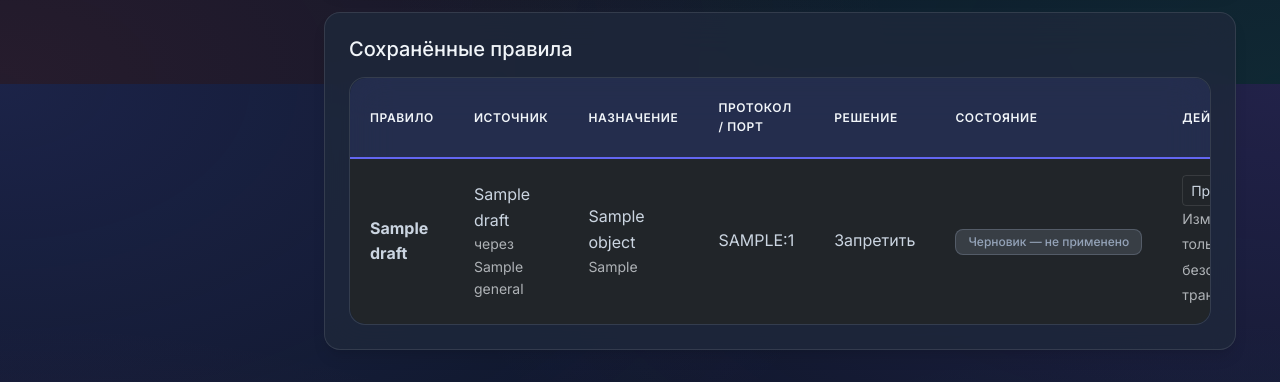
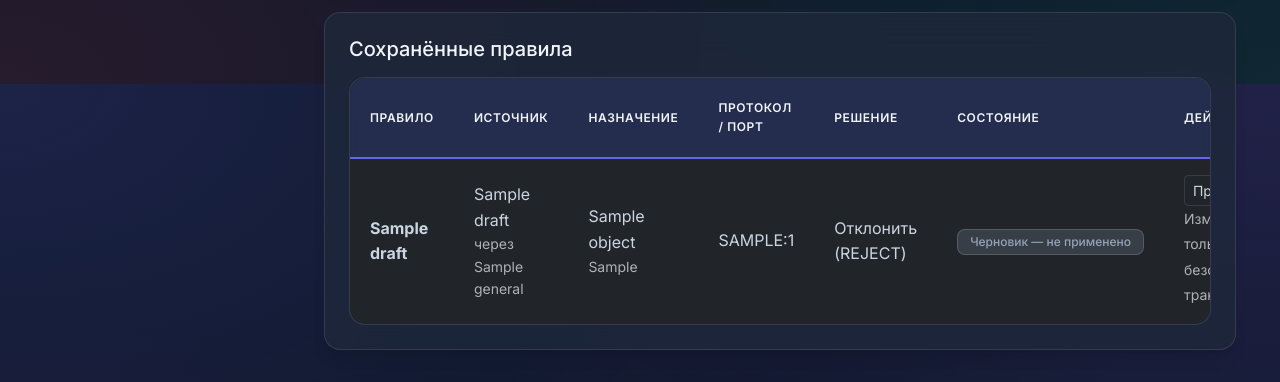
Before and after one commit to kmvkos/Omnissiah-Network, a Flask app: page /access-policy in a window 1280 px wide. Shown: the part 1516-1898 px from the top of the page. Run offline with Flask 3, Linux system fonts and the light colour scheme; a user stored in the database is signed in; tables that the repository leaves empty hold one stand-in row (values such as "Sample post"); data that the repository does not hold is empty; parts of the project's set-up code (start-up, migrations or seed data) failed here and were passed over; some libraries are stand-ins or nearby versions.

Commit message:
feat(policy): support ACCEPT, DROP, and REJECT actions safely

```diff
--- a/templates/vpn_access_policies.html
+++ b/templates/vpn_access_policies.html
@@ -135,7 +135,7 @@
               {% endif %}
             </td>
             <td>{{ rule.protocol | upper }}{{ ':' ~ rule.destination_port if rule.protocol != 'icmp' else '' }}</td>
-            <td>{{ 'Разрешить' if rule.decision == 'allow' else 'Запретить' }}</td>
+            <td>{{ 'Разрешить' if rule.decision == 'allow' else 'Запретить (DROP)' if rule.decision == 'deny' else 'Отклонить (REJECT)' }}</td>
             <td><span class="badge bg-secondary">{{ 'Применено в последней подтверждённой операции' if rule.status == 'applied' else 'Черновик — не применено' }}</span></td>
             <td>
               <a class="btn btn-sm btn-outline-modern" href="{{ url_for('access_policies.vpn_access_policy_preview', rule_id=rule.id) }}">Предпросмотр</a>
@@ -166,7 +166,8 @@
                            placeholder="Порт (пусто для ICMP)">
                     <select name="decision" class="form-select">
                       <option value="allow" {% if rule.decision == 'allow' %}selected{% endif %}>Разрешить</option>
-                      <option value="deny" {% if rule.decision == 'deny' %}selected{% endif %}>Запретить</option>
+                      <option value="deny" {% if rule.decision == 'deny' %}selected{% endif %}>Запретить (DROP)</option>
+                      <option value="reject" {% if rule.decision == 'reject' %}selected{% endif %}>Отклонить (REJECT)</option>
                     </select>
                     <button class="btn btn-sm btn-outline-modern" type="submit">Сохранить изменения</button>
                   </form>
```
